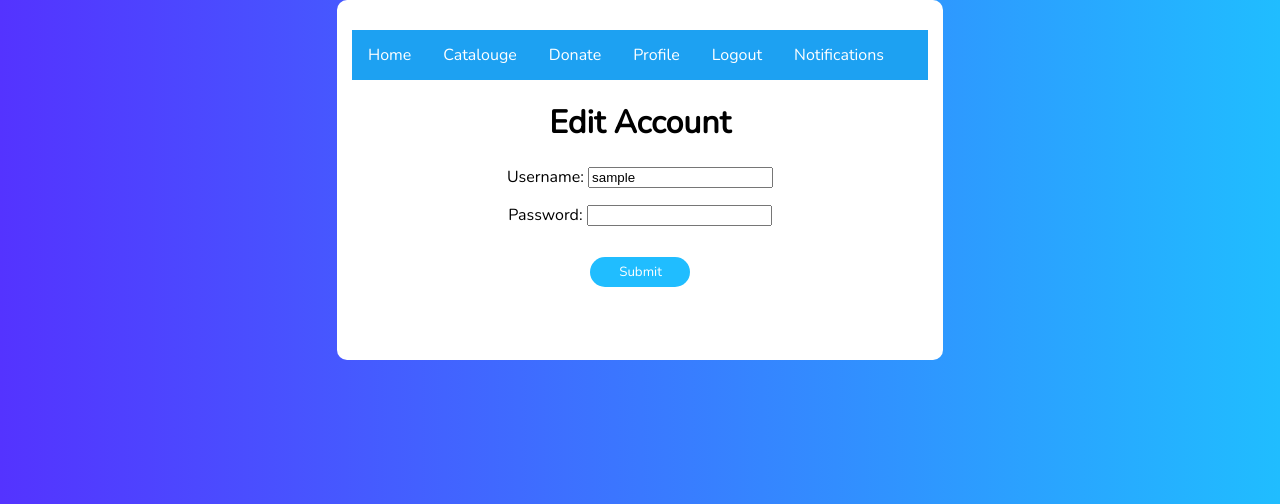
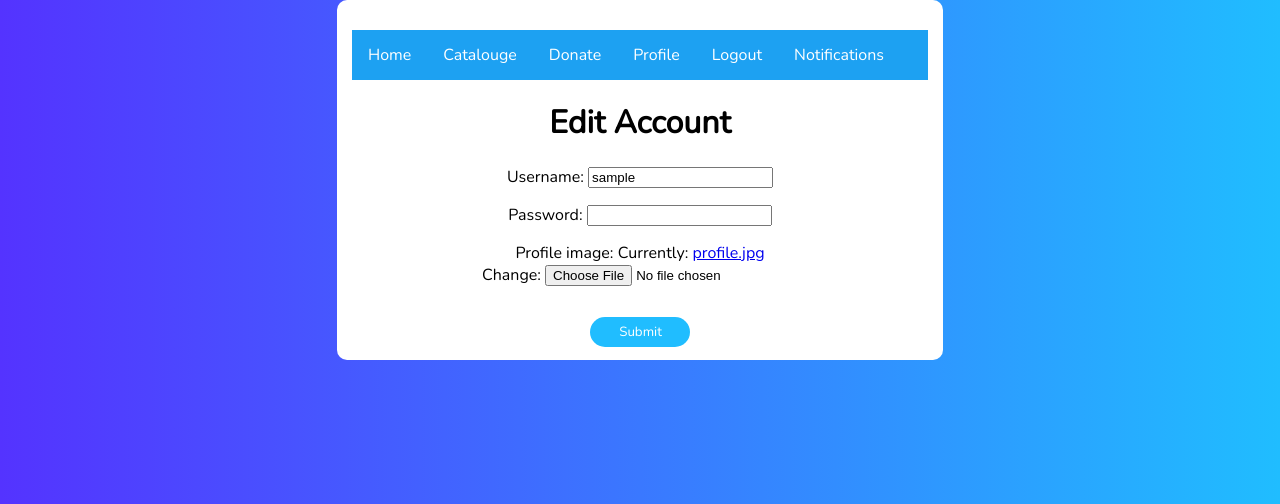
Before and after one commit to nddudash/capstone-online-library, a Django app: page /edit/1/ in a window 1280 px wide. Shown: the top 504 px of the page. Run offline with Django 3.2, Linux system fonts and the light colour scheme; the visitor is signed in with stand-in values (Sample User, id 1); data comes from the database, SQL or seed files in the repository; data that the repository does not hold is empty.

Commit message:
working on profile pic

```diff
--- a/custom_user/admin.py
+++ b/custom_user/admin.py
@@ -57,6 +57,7 @@ class UserAdmin(BaseUserAdmin):
                 'library_card_number',
                 'checked_out_books',
                 'reserved_books',
+                'profile_image'
             )
         }),
     )
--- a/custom_user/forms.py
+++ b/custom_user/forms.py
@@ -4,6 +4,7 @@ from custom_user.models import CustomUser
 
 class UserForm(forms.ModelForm):
     password = forms.CharField(widget=forms.PasswordInput)
+    profile_image = forms.ImageField()
 
     class Meta:
         model = CustomUser
--- a/custom_user/management/commands/bootstrap_data.py
+++ b/custom_user/management/commands/bootstrap_data.py
@@ -18,6 +18,7 @@ class Command(BaseCommand):
             CustomUser.objects.create(
                 username="admin",
                 password=make_password("password"),
+                profile_image="profile.jpg",
                 is_staff=True,
                 is_superuser=True,
             )
--- a/custom_user/models.py
+++ b/custom_user/models.py
@@ -1,6 +1,14 @@
+import os
+import random
+import tempfile
+
+import requests
+from django.contrib.auth.models import AbstractUser
+from django.core.files.images import ImageFile
 from django.db import models
-from django.contrib.auth.models import AbstractUser
-import random
+from PIL import Image
+from requests.sessions import default_headers
+
 
 class CustomUser(AbstractUser):
     def random_card_number():
@@ -10,6 +18,8 @@ class CustomUser(AbstractUser):
     checked_out_books = models.ManyToManyField(to='book.Book', blank=True, related_name='checked_out')
     reserved_books = models.ManyToManyField(to='book.Book', blank=True)
     library_card_number = models.CharField(max_length=10, default=random_card_number)
+    profile_image = models.ImageField(upload_to='../media/profile_pic', default='profile.jpg', null= True, blank= True)
+    image_url = models.URLField(max_length=1500, blank=True, null=True)
 
     def __str__(self) -> str:
         return self.username
--- a/custom_user/views.py
+++ b/custom_user/views.py
@@ -68,19 +68,21 @@ def edit_user_view(request, edit_id):
     form = UserForm
     user = CustomUser.objects.get(id=edit_id)
     if request.method == 'POST':
-        info = UserForm(request.POST)
+        info = UserForm(request.POST, request.FILES)
         if info.is_valid():
             data = info.cleaned_data
             user.username = data['username']
             user.password = make_password(data['password'])
+            user.profile_image = data['profile_image']
             user.save()
+            print(data)
             # CITATION - https://stackoverflow.com/questions/30821795/django-user-logged-out-after-password-change
             update_session_auth_hash(request, user)
             # TODO: Redirect to Home!
             return redirect(reverse('books_page'))
 
     form = UserForm(
-        initial={'username': user.username, 'password': user.password})
+        initial={'username': user.username, 'password': user.password, 'profile_image' : user.profile_image})
 
     return render(request, 'generic.html', {'form': form, 'header': 'Edit Account'})
 
--- a/templates/profile.html
+++ b/templates/profile.html
@@ -2,6 +2,8 @@
 <!-- Added Template Extending to this page -->
 {% block profile_card %}
 <ul>
+  <img src="{{profiles.profile_image.url}}" width="200">
+
   <li>username: {{profiles.username}}</li>
   <li>Card Number: {{profiles.library_card_number}}</li>
   {% if profiles.checked_out_books.all %}
```
Also changed, not shown: custom_user/migrations/0001_initial.py, media/profile_pic/profile.jpg (added).
